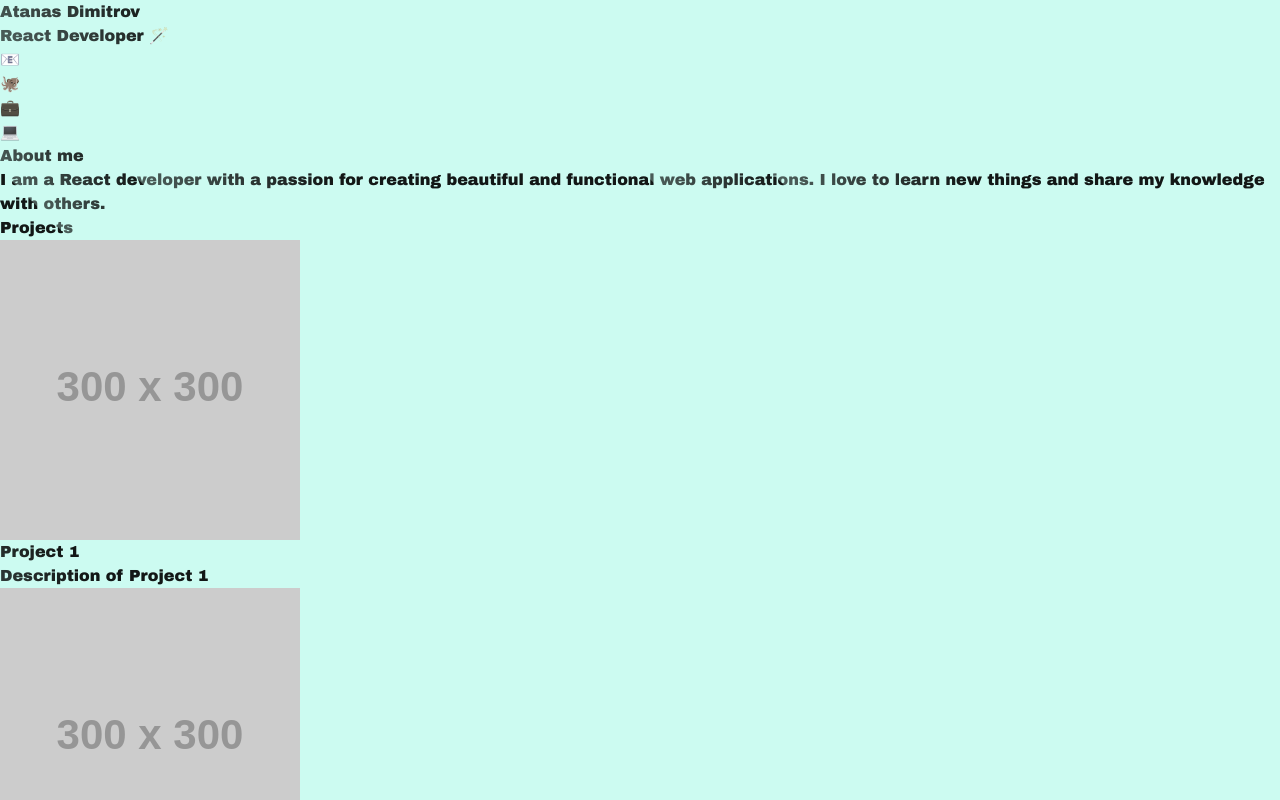
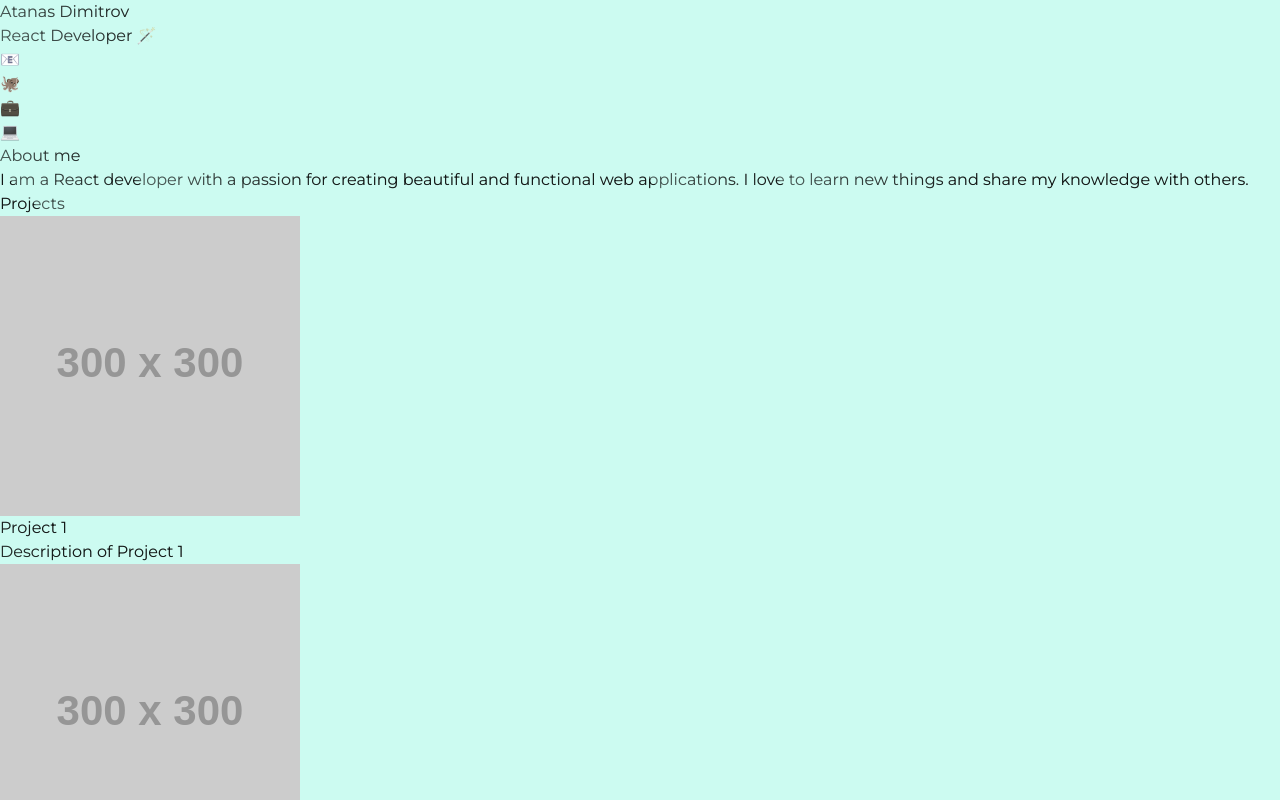
Before and after one commit to atanas-dim/portfolio-2, a Next.js app: page / in a window 1280 px wide. Shown: the top 800 px of the page. Built offline with nearby package versions, Linux system fonts and the light colour scheme.

Commit message:
Add google font

```diff
--- a/src/app/globals.css
+++ b/src/app/globals.css
@@ -3,7 +3,7 @@
 @tailwind utilities;
 
 html {
-  font-family: "Arial Black", sans-serif;
+  font-family: sans-serif;
   @apply size-full;
 }
 
--- a/src/app/layout.tsx
+++ b/src/app/layout.tsx
@@ -1,5 +1,8 @@
 import type { Metadata } from "next";
+import { Montserrat } from "next/font/google";
 import "./globals.css";
+
+const montserrat = Montserrat({ subsets: ["latin"] });
 
 export const metadata: Metadata = {
   title: "Create Next App",
@@ -13,7 +16,7 @@ export default function RootLayout({
 }>) {
   return (
     <html lang="en">
-      <body>{children}</body>
+      <body className={montserrat.className}>{children}</body>
     </html>
   );
 }
```
